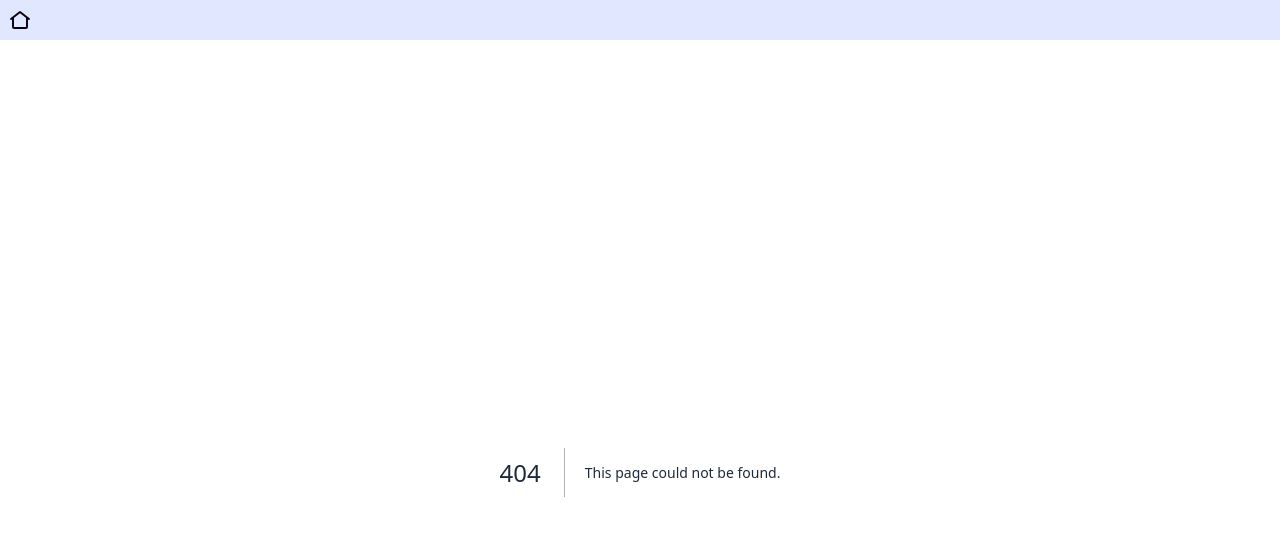
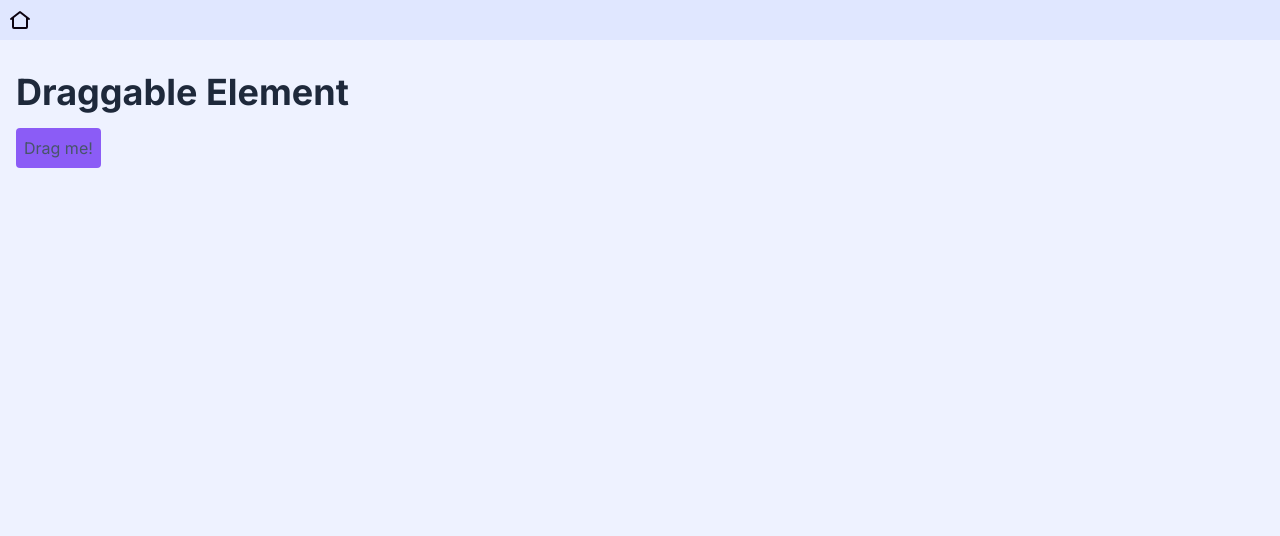
Before and after one commit to emanuelefavero/frontend-problems, a Next.js app in the folder react/: page /draggable-element in a window 1280 px wide. Before the commit this address had no page. Shown: the top 536 px of the page. Built offline with nearby package versions, Linux system fonts and the light colour scheme.

Commit message:
add /draggable-element

```diff
--- /dev/null
+++ b/react/app/draggable-element/page.tsx
@@ -0,0 +1,34 @@
+'use client'
+
+import { useRef } from 'react'
+import { useDrag } from '@/hooks/useDrag'
+
+export default function Page() {
+  const draggableRef = useRef<HTMLDivElement>(null)
+
+  const { position, handleMouseDown } = useDrag({
+    ref: draggableRef,
+  })
+
+  return (
+    <>
+      <h1>Draggable Element</h1>
+
+      <div
+        className='fixed top-32 left-4'
+        ref={draggableRef}
+        style={{
+          top: position.y,
+          left: position.x,
+        }}
+      >
+        <div
+          className='p-2 bg-violet-500 rounded cursor-move'
+          onMouseDown={handleMouseDown}
+        >
+          Drag me!
+        </div>
+      </div>
+    </>
+  )
+}
--- a/react/app/page.tsx
+++ b/react/app/page.tsx
@@ -33,6 +33,9 @@ export default function Home() {
         <li>
           <Link href='/events'>Events</Link>
         </li>
+        <li>
+          <Link href='/draggable-element'>Draggable element</Link>
+        </li>
       </ul>
     </>
   )
--- /dev/null
+++ b/react/hooks/useDrag.tsx
@@ -0,0 +1,142 @@
+import { useCallback, useEffect, useState } from 'react'
+
+interface Props {
+  ref: React.RefObject<HTMLDivElement>
+  calculateFor?: 'topLeft' | 'bottomRight'
+}
+
+interface DragInfo {
+  startX: number
+  startY: number
+  top: number
+  left: number
+  width: number
+  height: number
+}
+
+interface Position {
+  x: number
+  y: number
+}
+
+export function useDrag({ ref, calculateFor = 'topLeft' }: Props) {
+  const [dragInfo, setDragInfo] = useState<DragInfo>({} as DragInfo)
+  const [finalPosition, setFinalPosition] = useState({})
+  const [isDragging, setIsDragging] = useState(false)
+
+  const updateFinalPosition = useCallback(
+    (width: number, height: number, x: number, y: number) => {
+      if (calculateFor === 'bottomRight') {
+        setFinalPosition({
+          x: Math.max(
+            Math.min(
+              window.innerWidth - width,
+              window.innerWidth - (x + width)
+            ),
+            0
+          ),
+          y: Math.max(
+            Math.min(
+              window.innerHeight - height,
+              window.innerHeight - (y + height)
+            ),
+            0
+          ),
+        })
+
+        return
+      }
+
+      setFinalPosition({
+        x: Math.min(Math.max(0, x), window.innerWidth - width),
+        y: Math.min(Math.max(0, y), window.innerHeight - height),
+      })
+    },
+    [calculateFor]
+  )
+
+  const handleMouseUp = (e: React.MouseEvent<HTMLDivElement, MouseEvent>) => {
+    e.preventDefault()
+
+    setIsDragging(false)
+  }
+
+  const handleMouseDown = (e: React.MouseEvent<HTMLDivElement, MouseEvent>) => {
+    e.preventDefault()
+
+    const { clientX, clientY } = e
+    const { current: draggableElement } = ref
+
+    if (!draggableElement) return
+
+    const { top, left, width, height } =
+      draggableElement.getBoundingClientRect()
+
+    setIsDragging(true)
+    setDragInfo({
+      startX: clientX,
+      startY: clientY,
+      top,
+      left,
+      width,
+      height,
+    })
+  }
+
+  const handleMouseMove = useCallback(
+    (e: React.MouseEvent<HTMLDivElement, MouseEvent>) => {
+      const { current: draggableElement } = ref
+
+      if (!isDragging || !draggableElement) return
+
+      e.preventDefault()
+
+      const { clientX, clientY } = e
+
+      const position = {
+        x: dragInfo.startX - clientX,
+        y: dragInfo.startY - clientY,
+      }
+
+      const { top, left, width, height } = dragInfo
+
+      updateFinalPosition(width, height, left - position.x, top - position.y)
+    },
+    [isDragging, dragInfo, ref, updateFinalPosition]
+  )
+
+  const recalculate = (width: number, height: number) => {
+    const { current: draggableElement } = ref
+    if (!draggableElement) return
+
+    const {
+      top,
+      left,
+      width: boundingWidth,
+      height: boundingHeight,
+    } = draggableElement.getBoundingClientRect()
+
+    updateFinalPosition(
+      width ?? boundingWidth,
+      height ?? boundingHeight,
+      left,
+      top
+    )
+  }
+
+  useEffect(() => {
+    document.addEventListener('mousemove', handleMouseMove as any)
+    document.addEventListener('mouseup', handleMouseUp as any)
+
+    return () => {
+      document.removeEventListener('mousemove', handleMouseMove as any)
+      document.removeEventListener('mouseup', handleMouseUp as any)
+    }
+  }, [handleMouseMove])
+
+  return {
+    position: finalPosition as Position,
+    handleMouseDown,
+    recalculate,
+  }
+}
```
